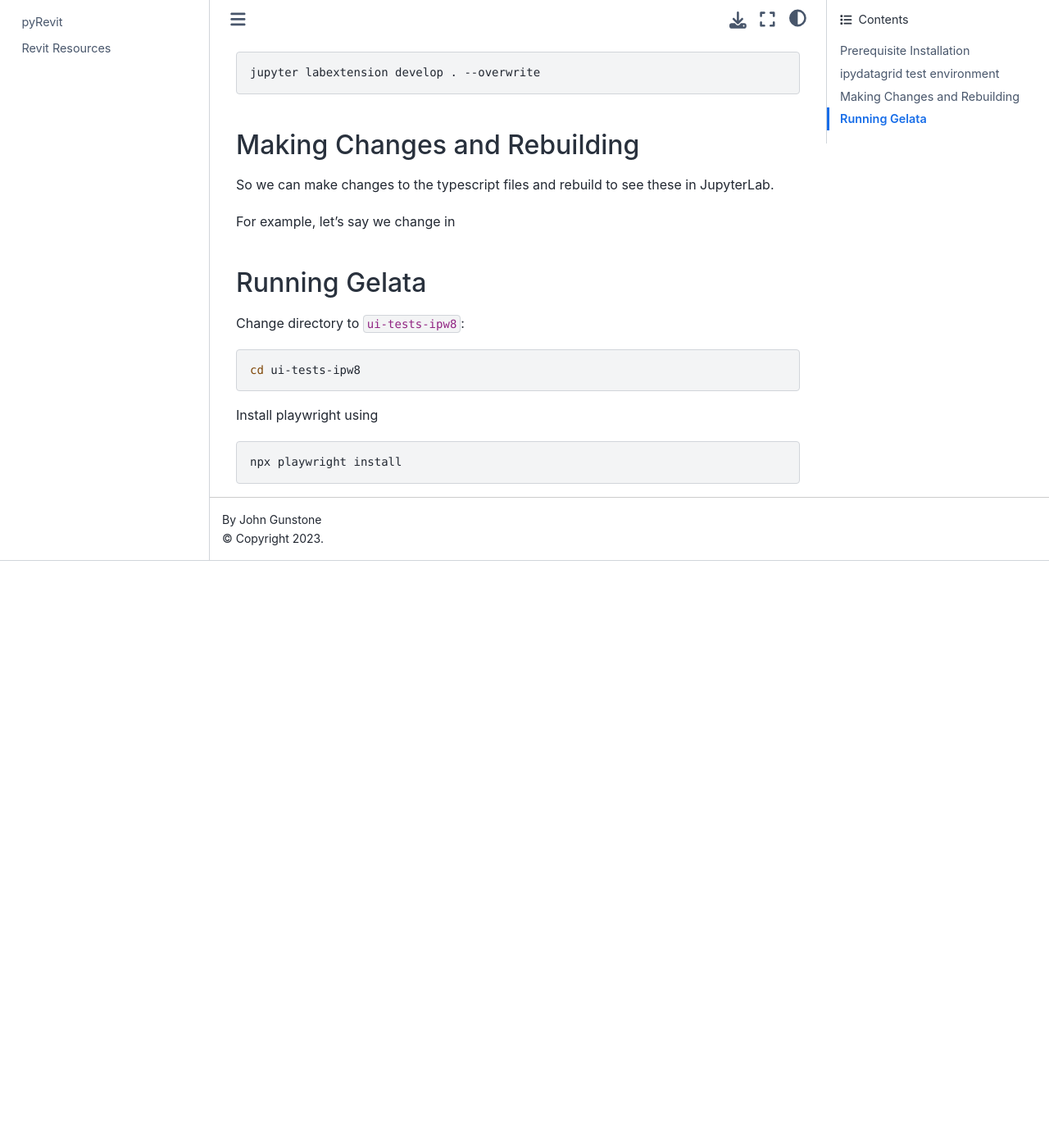
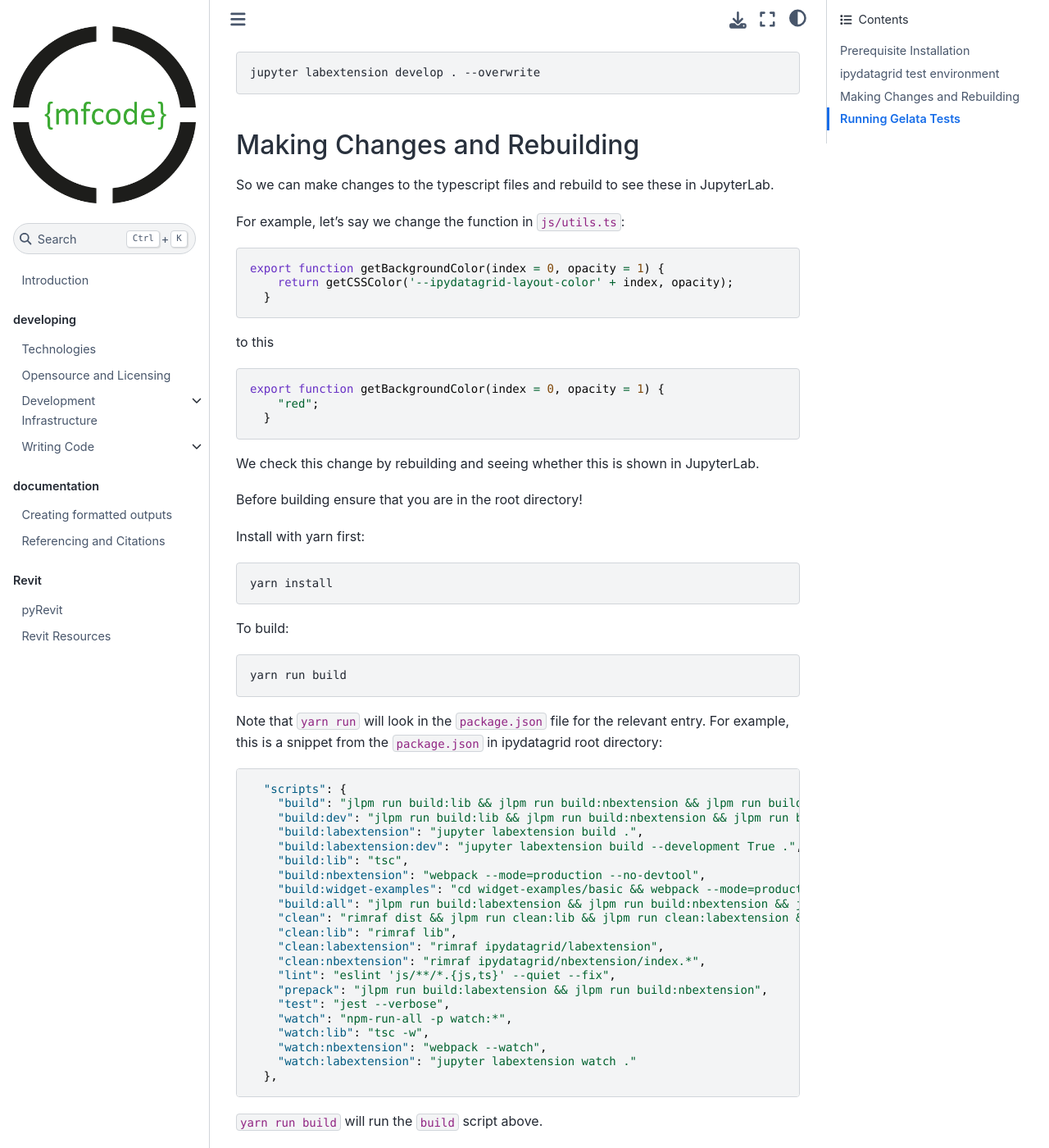
Before and after one commit to maxfordham/mxf-code-docs, a Jupyter Book: the page built from book/docs/ipydatagrid-dev-setup.md, in a window 1280 px wide and 1400 px high, scrolled down 1020 px. Shown: the whole window at 82% size. Built offline with Jupyter Book 1.0.4 settings and Sphinx 7.4.7 and the Sphinx Book theme 1.1.4, drawn with Linux system fonts in a browser that asks for light colours; pages that are not in the unit, such as notebooks, are missing from menus; before the commit the page ends 1704 px from its top, so only the background shows below that; some of the changed text lies outside the part shown.

Commit message:
📝 Added more on ipydatagrid

````diff
--- a/book/docs/ipydatagrid-dev-setup.md
+++ b/book/docs/ipydatagrid-dev-setup.md
@@ -55,10 +55,68 @@ jupyter labextension develop . --overwrite
 So we can make changes to the typescript files and rebuild to see these
 in JupyterLab.
 
-For example, let's say we change in
+For example, let's say we change the function in `js/utils.ts`:
 
+```typescript
+export function getBackgroundColor(index = 0, opacity = 1) {
+    return getCSSColor('--ipydatagrid-layout-color' + index, opacity);
+  }
+```
 
-## Running Gelata
+to this
+
+```typescript
+export function getBackgroundColor(index = 0, opacity = 1) {
+    "red";
+  }
+```
+
+We check this change by rebuilding and seeing whether this is shown in JupyterLab.
+
+Before building ensure that you are in the root directory!
+
+Install with yarn first:
+
+```bash
+yarn install
+```
+
+To build:
+
+```bash
+yarn run build
+```
+
+Note that `yarn run` will look in the `package.json` file for the relevant entry.
+For example, this is a snippet from the `package.json` in ipydatagrid root directory:
+
+```json
+  "scripts": {
+    "build": "jlpm run build:lib && jlpm run build:nbextension && jlpm run build:labextension",
+    "build:dev": "jlpm run build:lib && jlpm run build:nbextension && jlpm run build:labextension:dev",
+    "build:labextension": "jupyter labextension build .",
+    "build:labextension:dev": "jupyter labextension build --development True .",
+    "build:lib": "tsc",
+    "build:nbextension": "webpack --mode=production --no-devtool",
+    "build:widget-examples": "cd widget-examples/basic && webpack --mode=production",
+    "build:all": "jlpm run build:labextension && jlpm run build:nbextension && jlpm run build:widget-examples",
+    "clean": "rimraf dist && jlpm run clean:lib && jlpm run clean:labextension && jlpm run clean:nbextension",
+    "clean:lib": "rimraf lib",
+    "clean:labextension": "rimraf ipydatagrid/labextension",
+    "clean:nbextension": "rimraf ipydatagrid/nbextension/index.*",
+    "lint": "eslint 'js/**/*.{js,ts}' --quiet --fix",
+    "prepack": "jlpm run build:labextension && jlpm run build:nbextension",
+    "test": "jest --verbose",
+    "watch": "npm-run-all -p watch:*",
+    "watch:lib": "tsc -w",
+    "watch:nbextension": "webpack --watch",
+    "watch:labextension": "jupyter labextension watch ."
+  },
+```
+
+`yarn run build` will run the `build` script above.
+
+## Running Gelata Tests
 
 Change directory to `ui-tests-ipw8`:
 
@@ -66,7 +124,19 @@ Change directory to `ui-tests-ipw8`:
 cd ui-tests-ipw8
 ```
 
-Install playwright using
+Install with yarn first:
+
+```bash
+yarn install
+```
+
+Install project dependencies:
+
+```bash
+npm install
+```
+
+Then install playwright using
 
 ```bash
 npx playwright install
````
